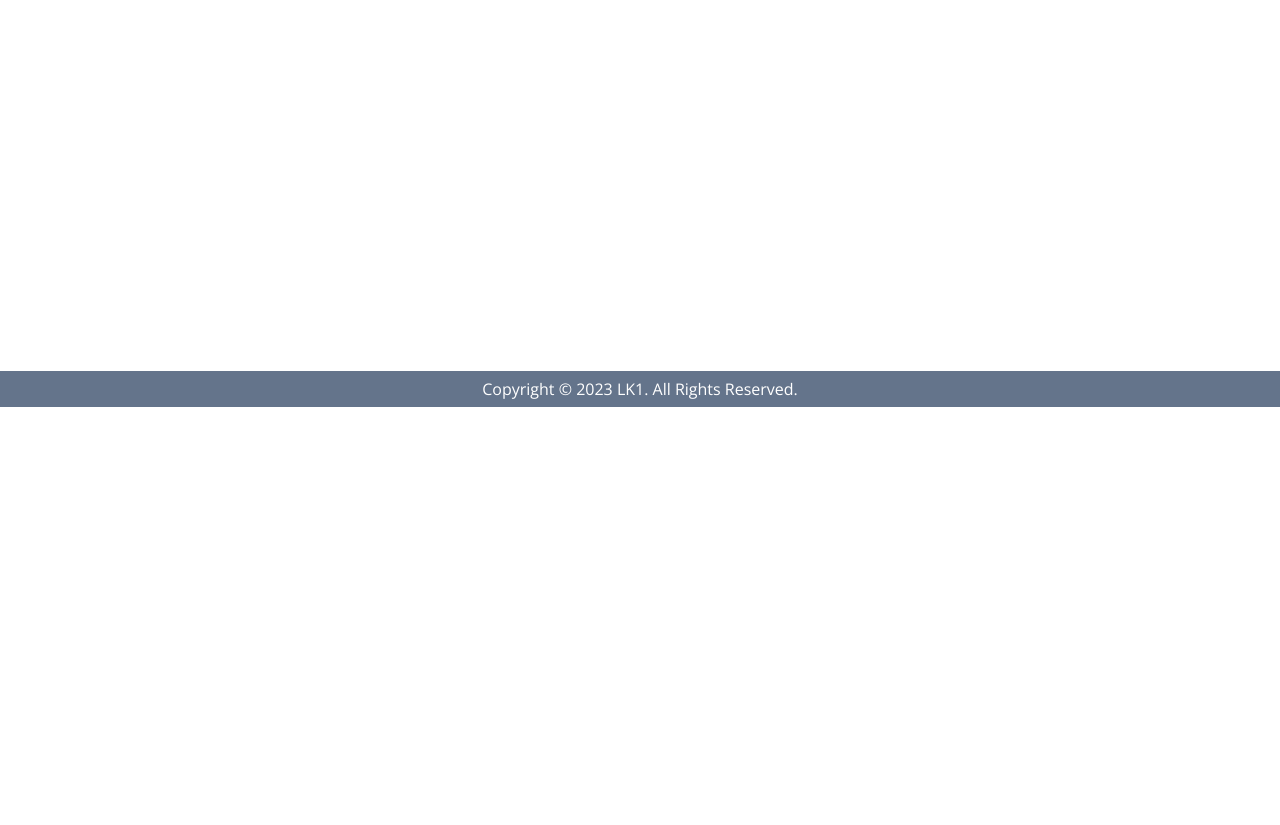
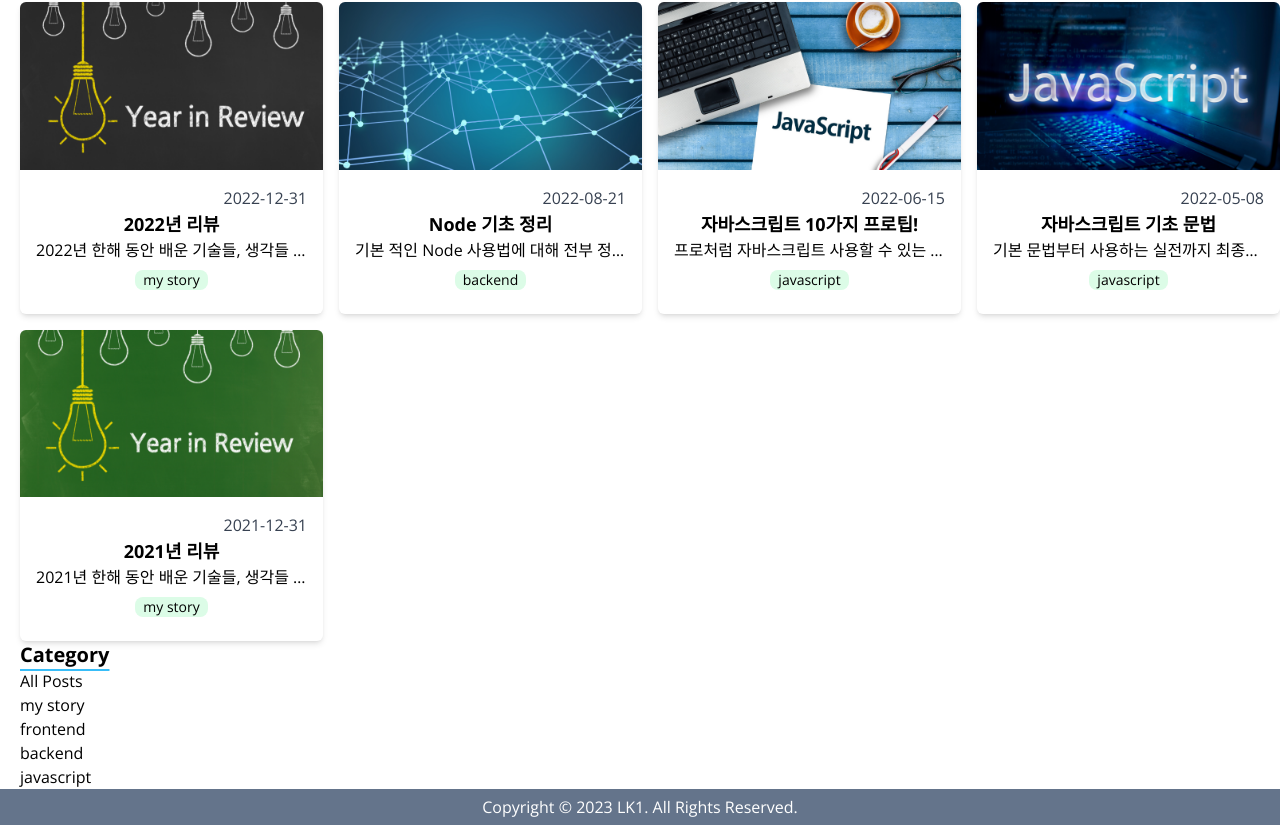
Before and after one commit to cottonsweet/LK-Blog, a Next.js app: page /posts in a window 1280 px wide. Shown: the part 393-1218 px from the top of the page. Before the commit the page ends 800 px from the top, so only its background shows below. Built offline with nearby package versions, Linux system fonts and the light colour scheme.

Commit message:
Feat: 블로그 카테고리 기능 추가

```diff
--- /dev/null
+++ b/src/app/posts/layout.tsx
@@ -0,0 +1,7 @@
+export default function PostsLayout({
+  children,
+}: {
+  children: React.ReactNode;
+}) {
+  return <div className="flex gap-5">{children}</div>;
+}
--- a/src/app/posts/page.tsx
+++ b/src/app/posts/page.tsx
@@ -1,3 +1,11 @@
-export default function PostsPage() {
-  return <div>포스트들</div>;
+// API
+import { getAllPosts } from "@/API/posts";
+
+// Components
+import FilterablePosts from "@/components/FilterablePosts";
+
+export default async function PostsPage() {
+  const posts = await getAllPosts();
+  const categories = [...new Set(posts.map((post) => post.category))];
+  return <FilterablePosts posts={posts} categories={categories} />;
 }
--- /dev/null
+++ b/src/components/Categories.tsx
@@ -0,0 +1,22 @@
+interface Props {
+  categories: string[];
+  selected: string;
+  onClick: (category: string) => void;
+}
+
+export default function Categories({ categories, selected, onClick }: Props) {
+  return (
+    <section>
+      <h2 className="pr-5 text-xl font-bold underline underline-offset-[7px] decoration-sky-400">
+        Category
+      </h2>
+      <ul>
+        {categories.map((category) => (
+          <li key={category} onClick={() => onClick(category)}>
+            {category}
+          </li>
+        ))}
+      </ul>
+    </section>
+  );
+}
--- /dev/null
+++ b/src/components/FilterablePosts.tsx
@@ -0,0 +1,31 @@
+"use client";
+// API
+import { Post } from "@/API/posts";
+import { useState } from "react";
+import PostsGrid from "./PostsGrid";
+import Categories from "./Categories";
+
+interface Props {
+  posts: Post[];
+  categories: string[];
+}
+
+const ALL_POSTS = "All Posts";
+
+export default function FilterablePosts({ posts, categories }: Props) {
+  const [selected, setselected] = useState(ALL_POSTS);
+  const filtered =
+    selected === ALL_POSTS
+      ? posts
+      : posts.filter((post) => post.category === selected);
+  return (
+    <section>
+      <PostsGrid posts={filtered} />
+      <Categories
+        categories={[ALL_POSTS, ...categories]}
+        selected={selected}
+        onClick={setselected}
+      />
+    </section>
+  );
+}
```
